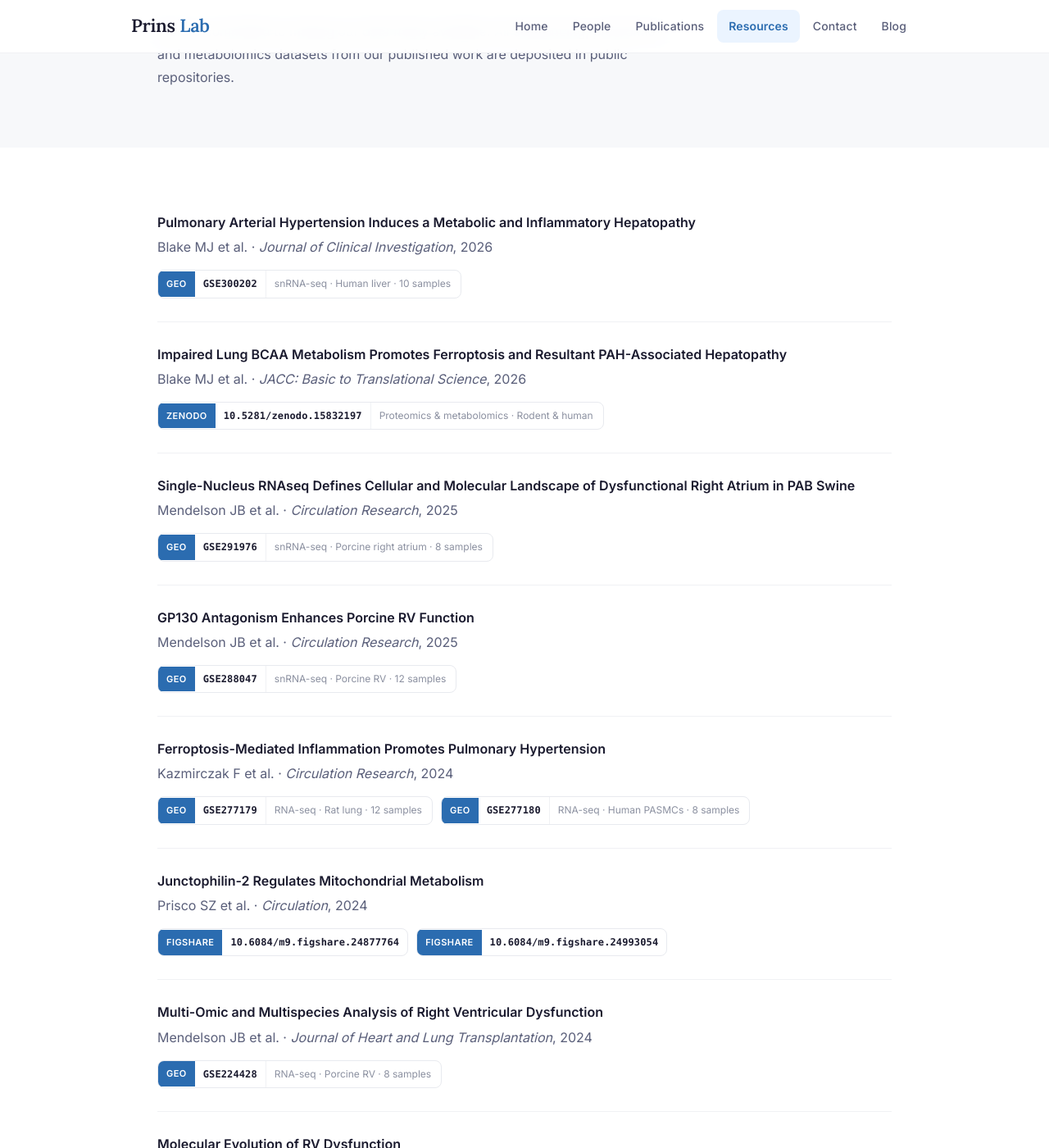
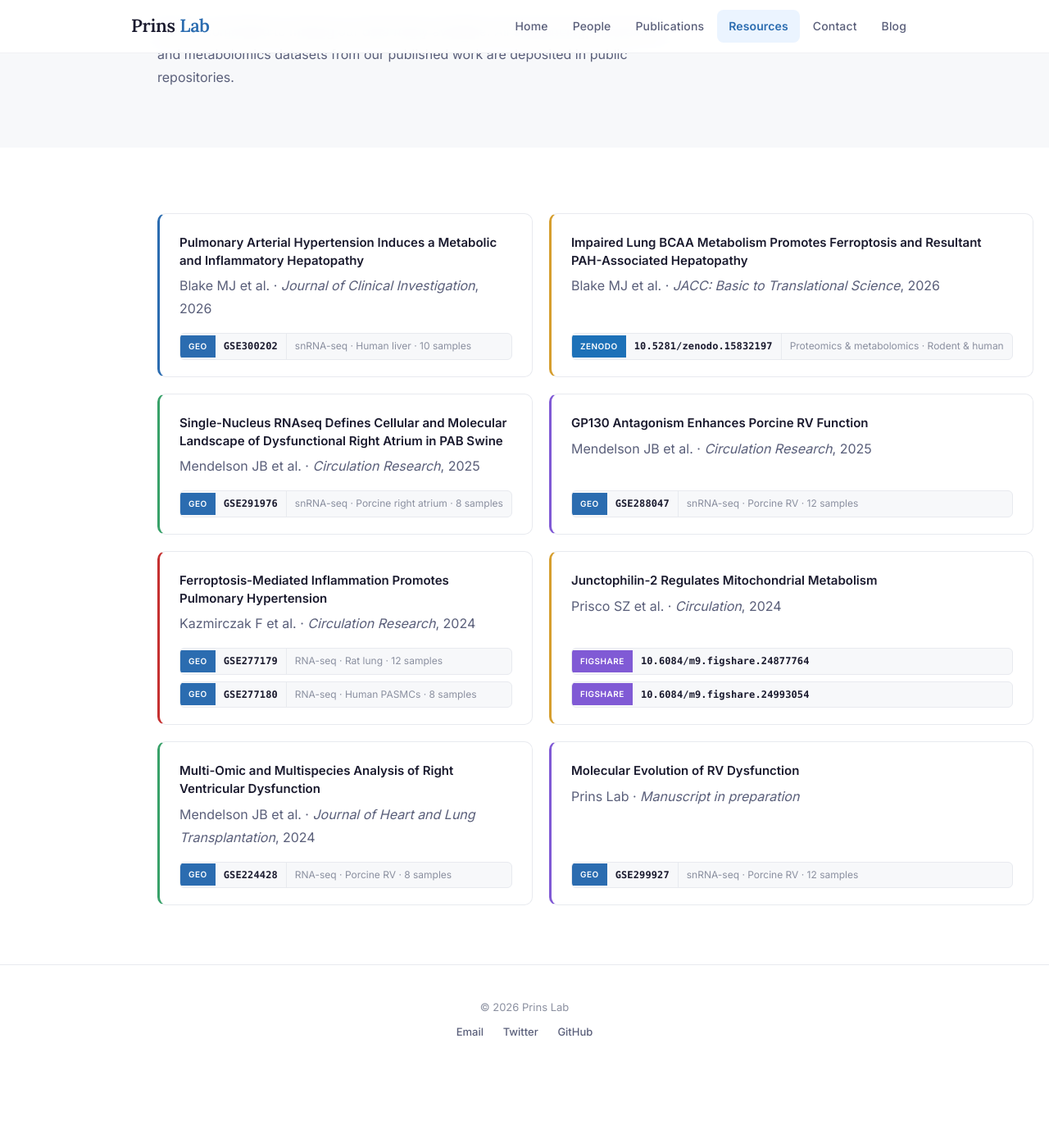
Before and after one commit to blake561/prins-lab-website, a Jekyll site: the page built from pages/resources.html, in a window 1280 px wide and 1400 px high, scrolled down 205 px. Shown: the whole window at 82% size. Built offline with Jekyll 4.4.1, drawn with Linux system fonts in a browser that asks for light colours; after the commit the page ends 1522 px from its top, so only the background shows below that.

Commit message:
Polish Resources page with card layout and accent borders
Switch from flat list to 2-column card grid with colored left borders,
hover lift effects, and stacked dataset badges. Color-code repository
labels (GEO blue, Zenodo blue, Figshare purple).

Co-Authored-By: Claude Opus 4.6 <noreply@anthropic.com>

```diff
--- a/assets/css/style.css
+++ b/assets/css/style.css
@@ -578,19 +578,40 @@ nav a.active {
 
 /* ── Resources ── */
 .paper-data-list {
+  display: grid;
+  grid-template-columns: repeat(2, 1fr);
+  gap: 20px;
   margin-top: 8px;
 }
 .paper-data-item {
-  padding: 28px 0;
-  border-bottom: 1px solid var(--border-light);
+  background: var(--bg);
+  border: 1px solid var(--border);
+  border-radius: var(--radius);
+  padding: 24px 24px 20px;
+  border-left: 3px solid var(--accent);
+  transition: all var(--transition);
+  display: flex;
+  flex-direction: column;
 }
-.paper-data-item:first-child { padding-top: 0; }
-.paper-data-item:last-child { border-bottom: none; }
+.paper-data-item:hover {
+  box-shadow: 0 4px 20px rgba(43,108,176,0.08);
+  transform: translateY(-2px);
+}
+.paper-data-item:nth-child(2) { border-left-color: #d69e2e; }
+.paper-data-item:nth-child(3) { border-left-color: #38a169; }
+.paper-data-item:nth-child(4) { border-left-color: #805ad5; }
+.paper-data-item:nth-child(5) { border-left-color: #c53030; }
+.paper-data-item:nth-child(6) { border-left-color: #d69e2e; }
+.paper-data-item:nth-child(7) { border-left-color: #38a169; }
+.paper-data-item:nth-child(8) { border-left-color: #805ad5; }
+.paper-data-header {
+  flex: 1;
+}
 .paper-data-header h3 {
-  font-size: 16px;
+  font-size: 15px;
   font-weight: 600;
   line-height: 1.45;
-  margin-bottom: 4px;
+  margin-bottom: 6px;
 }
 .paper-data-header h3 a {
   color: var(--text);
@@ -602,57 +623,65 @@ nav a.active {
 .paper-data-cite {
   font-size: 13px;
   color: var(--text-muted);
-  margin-bottom: 14px;
+  margin-bottom: 16px;
   max-width: none;
 }
 .paper-data-datasets {
   display: flex;
-  flex-wrap: wrap;
-  gap: 10px;
+  flex-direction: column;
+  gap: 8px;
 }
 .dataset-badge {
   display: inline-flex;
   align-items: center;
   gap: 0;
   border: 1px solid var(--border);
-  border-radius: 8px;
+  border-radius: 6px;
   overflow: hidden;
   font-size: 13px;
   transition: all var(--transition);
   text-decoration: none;
+  background: var(--bg-alt);
 }
 .dataset-badge:hover {
   border-color: var(--accent);
   box-shadow: 0 2px 8px rgba(43,108,176,0.1);
   text-decoration: none;
+  background: var(--bg);
 }
 .dataset-badge-repo {
-  background: var(--accent);
   color: #fff;
   font-weight: 600;
-  padding: 6px 10px;
-  font-size: 11px;
+  padding: 5px 10px;
+  font-size: 10px;
   text-transform: uppercase;
-  letter-spacing: 0.04em;
+  letter-spacing: 0.05em;
+  flex-shrink: 0;
 }
+.dataset-badge-repo { background: var(--accent); }
+.dataset-badge[href*="zenodo"] .dataset-badge-repo { background: #1d71b8; }
+.dataset-badge[href*="figshare"] .dataset-badge-repo { background: #805ad5; }
 .dataset-badge-id {
   font-family: 'SF Mono', 'Fira Code', 'Consolas', monospace;
   font-weight: 600;
   color: var(--text);
-  padding: 6px 10px;
+  padding: 5px 10px;
   font-size: 12px;
   letter-spacing: 0.01em;
 }
 .dataset-badge-desc {
   color: var(--text-muted);
-  padding: 6px 12px 6px 0;
+  padding: 5px 10px 5px 0;
   font-size: 12px;
-  border-left: 1px solid var(--border-light);
+  border-left: 1px solid var(--border);
   padding-left: 10px;
+  white-space: nowrap;
+}
+@media (max-width: 900px) {
+  .paper-data-list { grid-template-columns: 1fr; }
 }
 @media (max-width: 680px) {
-  .dataset-badge { flex-wrap: wrap; }
-  .dataset-badge-desc { border-left: none; padding-left: 10px; }
+  .dataset-badge-desc { white-space: normal; }
 }
 
 /* ── Blog ── */
```
